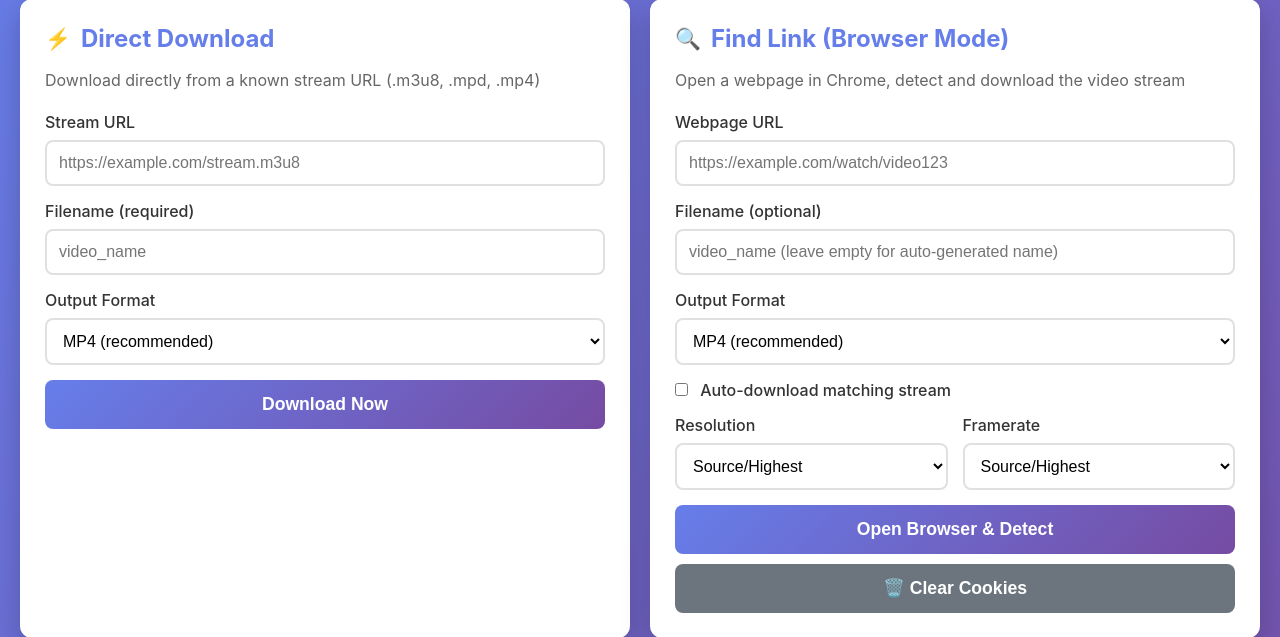
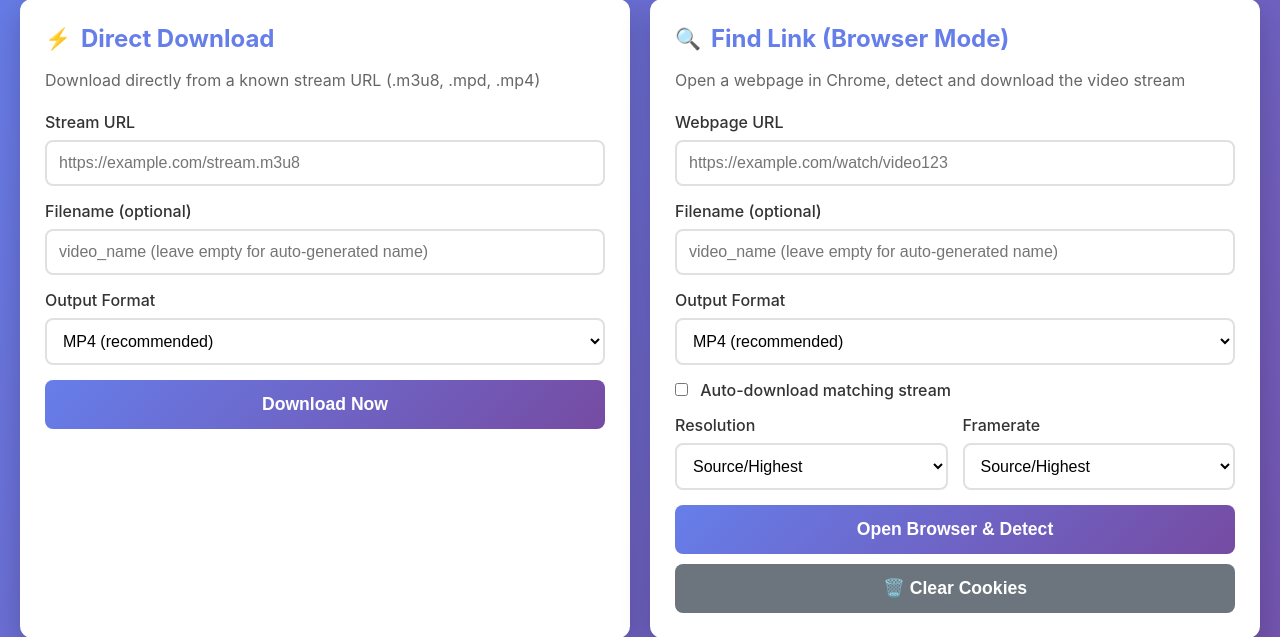
Before and after one commit to DorkSoul/ffmepg-downloader, a Flask app: page / in a window 1280 px wide. Shown: the part 131-768 px from the top of the page. Run offline with Flask 3, Linux system fonts and the light colour scheme; parts of the project's set-up code (start-up, migrations or seed data) failed here and were passed over; some libraries are stand-ins or nearby versions.

Commit message:
direct name gen

```diff
--- a/app/templates/index.html
+++ b/app/templates/index.html
@@ -525,8 +525,9 @@
                 </div>
 
                 <div class="input-group">
-                    <label for="direct-filename">Filename (required)</label>
-                    <input type="text" id="direct-filename" placeholder="video_name" required>
+                    <label for="direct-filename">Filename (optional)</label>
+                    <input type="text" id="direct-filename"
+                        placeholder="video_name (leave empty for auto-generated name)">
                     <div class="filename-error" id="direct-filename-error">A file with this name already exists</div>
                 </div>
 
@@ -799,12 +800,12 @@
                 return;
             }
 
+            // Auto-generate filename if empty
             if (!filename) {
-                showStatus(statusBox, 'Please enter a filename', 'error');
-                return;
-            }
-
-            // Check if filename exists
+                const timestamp = Date.now();
+                filename = `video_${timestamp}.${format}`;
+            } else {
+                // Check if filename exists (only if user provided one)
                 const isValid = await validateFilename('direct-filename', 'direct-filename-error', format);
                 if (!isValid) {
                     showStatus(statusBox, 'Please choose a different filename - this one already exists', 'error');
@@ -814,6 +815,7 @@
                 // Auto-append extension if not present
                 if (!filename.includes('.')) {
                     filename = filename + '.' + format;
+                }
             }
 
             btn.disabled = true;
```
Lines whose indentation alone changed are shown as unchanged.
